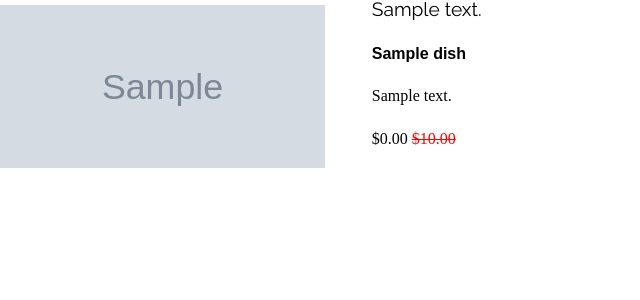
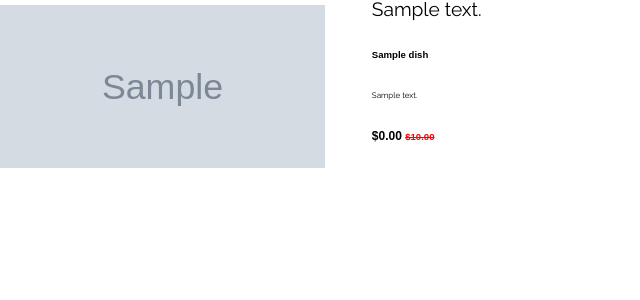
Before and after one commit to arsummers/dish-challenge, a Django app: page / in a window 1280 px wide. Shown: the top 300 px of the page, without its empty margins (0-640 px from the left). Run offline with Django 3.2, Linux system fonts and the light colour scheme; tables that the repository leaves empty hold one stand-in row (values such as "Sample post"); grey boxes marked "Sample" are stand-in pictures.

Commit message:
all font styling done

```diff
--- a/menu/dishes/static/dishes/base.css
+++ b/menu/dishes/static/dishes/base.css
@@ -1,8 +1,4 @@
 @import url('https://fonts.googleapis.com/css?family=Raleway&display=swap');
-
-h2{
-    font-family: 'Raleway', sans-serif;
-}
 
 /* hides unused elements for smaller dishes */
 h3:nth-of-type(n+3), p:nth-of-type(n+3){
@@ -12,3 +8,7 @@ h3:nth-of-type(n+3), p:nth-of-type(n+3){
 ul{
     max-width: 500px;
 }
+
+h2{
+    white-space: nowrap;
+}
--- a/menu/dishes/static/dishes/modules.css
+++ b/menu/dishes/static/dishes/modules.css
@@ -1,9 +1,18 @@
 /* restaurant names are bold */
 /* the descriptions for the smaller dishes are bold */
 
-h3:nth-of-type(-n+2), h2:nth-of-type(n+3){
+h3:nth-of-type(-n+2), h2:nth-of-type(n+3), h4{
     font-family: Arial, Helvetica, sans-serif;
     font-weight: bold;
+}
+
+h3:nth-of-type(-n+2), h2:nth-of-type(n+3){
+    font-size: .6em;
+
+}
+
+h4{
+    font-size: .75em;
 }
 
 h2:nth-of-type(-n+2){
@@ -12,4 +21,13 @@ h2:nth-of-type(-n+2){
 
 s{
     color: red;
+    font-size: .8em;
 }
+
+h2, p{
+    font-family: 'Raleway', sans-serif;
+}
+
+p{
+    font-size: .5em;
+}
```
